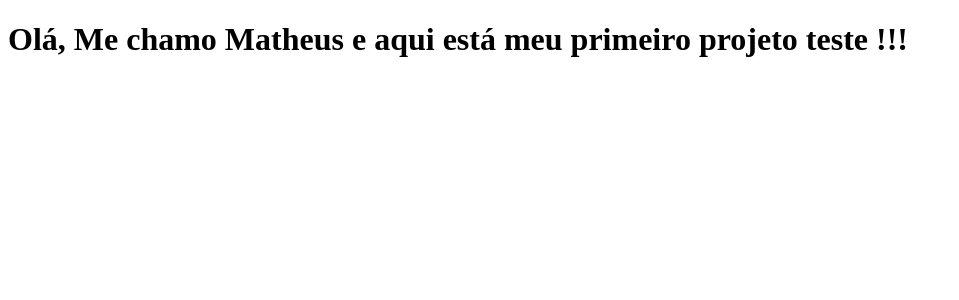
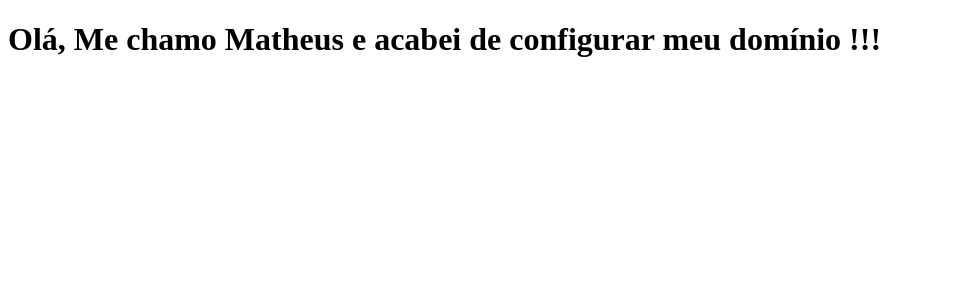
Before and after one commit to DevMatthh/clone-tabnews, a Next.js app: page / in a window 1280 px wide. Shown: the top 300 px of the page, without its empty margins (0-959 px from the left). Built offline with nearby package versions, Linux system fonts and the light colour scheme.

Commit message:
acabei de configurar o meu domínio

```diff
--- a/pages/index.js
+++ b/pages/index.js
@@ -1,7 +1,5 @@
 function Home() {
-  return (
-    <h1>Olá, Me chamo Matheus e aqui está meu primeiro projeto teste !!!</h1>
-  );
+  return <h1>Olá, Me chamo Matheus e acabei de configurar meu domínio !!!</h1>;
 }
 
 export default Home;
```
